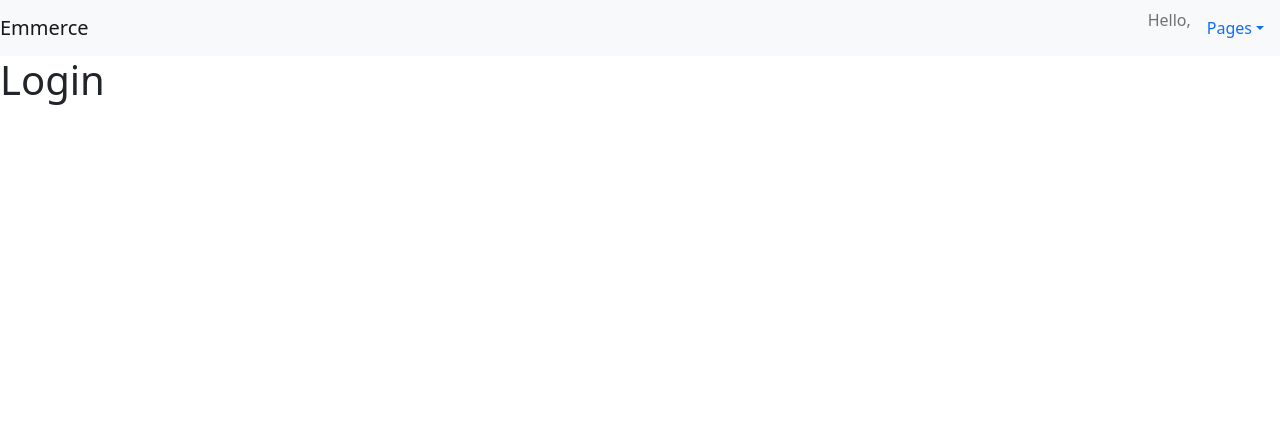
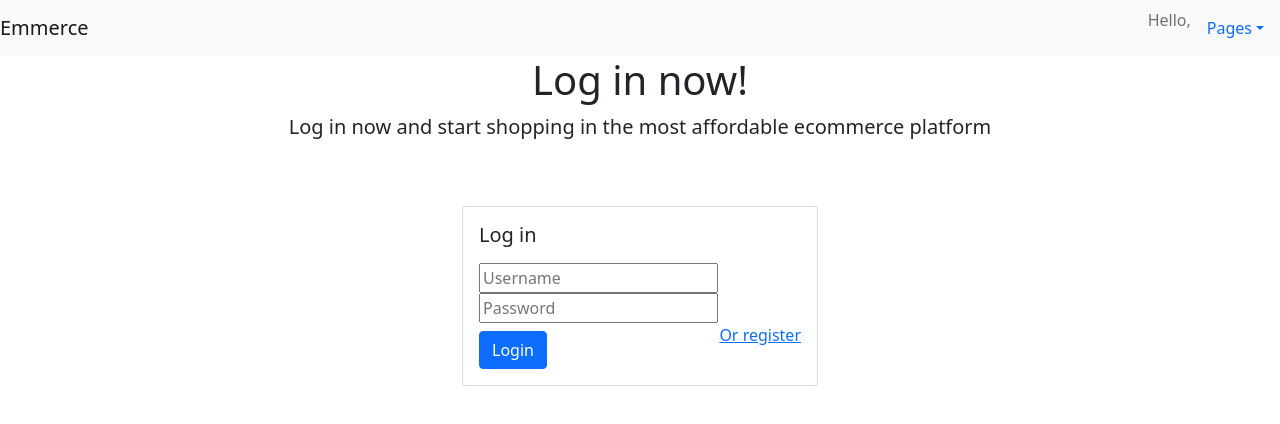
Before and after one commit to dedi-dev/Emmerce-App, a React (Create React App) app: page /login in a window 1280 px wide. Shown: the top 424 px of the page. Built offline with nearby package versions, Linux system fonts and the light colour scheme.

Commit message:
setting Login page

```diff
--- a/src/pages/Auth/Login.jsx
+++ b/src/pages/Auth/Login.jsx
@@ -1,13 +1,76 @@
 import React from "react";
+import { Link } from "react-router-dom";
+import { connect } from "react-redux";
+import { loginUser } from "../../redux/actions/user";
 
 class Login extends React.Component {
+  state = {
+    username: "",
+    password: "",
+  };
+
+  inputHandler = (event) => {
+    const value = event.target.value;
+    const name = event.target.name;
+
+    this.setState({ [name]: value });
+  };
+
   render() {
     return (
-      <div>
-        <h1>Login</h1>
+      <div className="container">
+        <div className="row">
+          <div className="col-12 text-center">
+            <h1>Log in now!</h1>
+            <p className="lead">
+              Log in now and start shopping in the most affordable ecommerce
+              platform
+            </p>
+          </div>
+        </div>
+        <div className="row mt-5">
+          <div className="col-4 offset-4">
+            <div className="card">
+              <div className="card-body">
+                <h5 className="font-weight-bold mb-3">Log in</h5>
+                <input
+                  type="text"
+                  name="username"
+                  placeholder="Username"
+                  className="form-control-my2"
+                  onChange={this.inputHandler}
+                />
+                <input
+                  type="password"
+                  name="password"
+                  placeholder="Password"
+                  className="form-control-my2"
+                  onChange={this.inputHandler}
+                />
+                <div className="d-flex flex-row justify-content-between align-items-content">
+                  <button
+                    onClick={() => this.props.loginUser(this.state)}
+                    className="btn btn-primary mt-2"
+                  >
+                    Login
+                  </button>
+                  <Link to="/register">Or register</Link>
+                </div>
+              </div>
+            </div>
+          </div>
+        </div>
       </div>
     );
   }
 }
 
-export default Login;
+const mapStateToProps = () => {
+  return {};
+};
+
+const mapDispatchToProps = {
+  loginUser,
+};
+
+export default connect(mapStateToProps, mapDispatchToProps)(Login);
--- a/src/redux/actions/user.js
+++ b/src/redux/actions/user.js
@@ -23,3 +23,20 @@ export const registerUser = ({ fullname, username, email, password }) => {
       });
   };
 };
+
+export const loginUser = ({ username, password }) => {
+  return (dispatch) => {
+    Axios.get(`${API_URL}/users`, {
+      params: {
+        username,
+        password,
+      },
+    })
+      .then((result) => {
+        console.log(result.data);
+      })
+      .catch((err) => {
+        alert("Terjadi kesalahan di server");
+      });
+  };
+};
```
